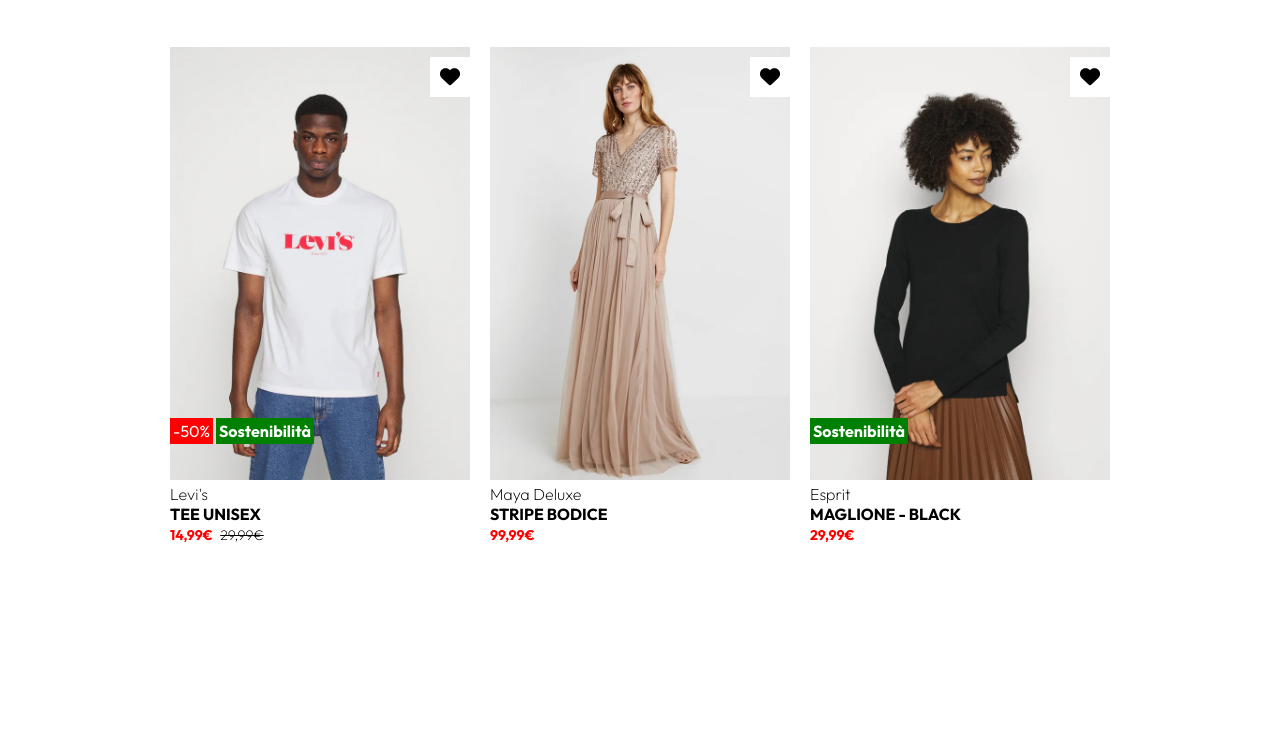
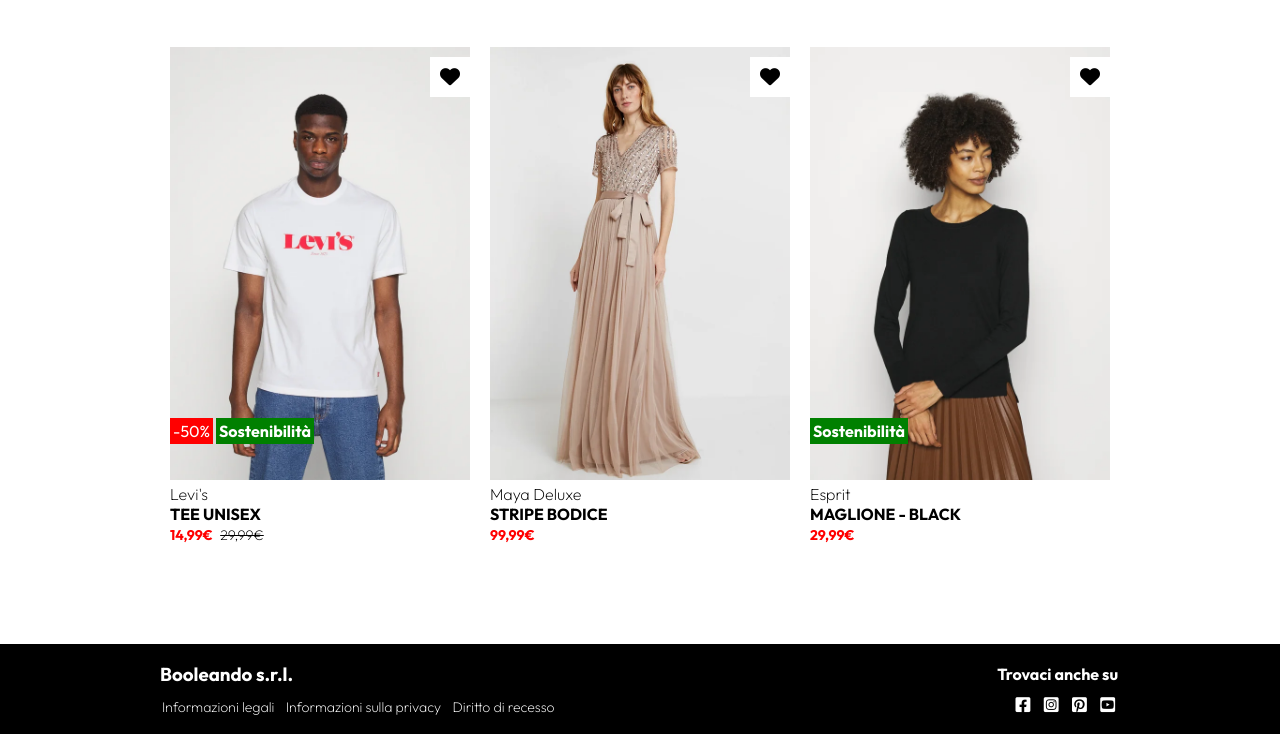
Before and after one commit to CosimoA/html-css-boolando, a plain HTML site: page index.html in a window 1280 px wide. Shown: the part 630-1364 px from the top of the page. Before the commit the page ends 1274 px from the top, so only its background shows below. Drawn offline with Linux system fonts and the light colour scheme.

Commit message:
Footer done project finish

```diff
--- a/css/style.css
+++ b/css/style.css
@@ -175,3 +175,42 @@ span{
     bottom: 40px;
     left: 46px;
 }
+
+footer{
+    display: flex;
+    justify-content: center;
+    align-items: center;
+    background-color: black;
+    height: 90px;
+}
+
+.ragionesociale{
+    flex-basis: 35%;
+}
+
+.iconesocial{
+    flex-basis: 40%;
+}
+footer .iconesocial{
+    display: flex;
+    flex-direction: column;
+    align-items: flex-end;
+}
+
+h3{
+    color: white;
+    margin-bottom: 10px;
+}
+
+h4{
+    color: white;
+    margin-bottom: 10px;
+}
+
+
+.legal{
+    font-size: 14px;
+    font-weight: lighter;
+    padding: 0;
+    border: 0;
+}
--- a/index.html
+++ b/index.html
@@ -164,9 +164,28 @@
                 </div>
             </section>
         </main>
-
         <!-- Footer con 2 sezioni -->
-
-
+        <footer>
+            <div class="ragionesociale">
+                <h3>Booleando s.r.l.</h3>
+                <div>
+                    <span><a class="legal" href="#">Informazioni legali</a></span>
+                    <span><a class="legal" href="#">Informazioni sulla privacy</a></span>
+                    <span><a class="legal" href="#">Diritto di recesso</a></span>
+                </div>
+            </div>
+            <div class="iconesocial">
+                <div>
+                    <h4>Trovaci anche su</h4>
+                    <div class="social">
+                        <a href="#"><i class="fa-brands fa-square-x-twitter"></i></a>
+                        <a href="#"><i class="fa-brands fa-square-facebook"></i></a>
+                        <a href="#"><i class="fa-brands fa-square-instagram"></i></a>
+                        <a href="#"><i class="fa-brands fa-square-pinterest"></i></a>
+                        <a href="#"><i class="fa-brands fa-square-youtube"></i></a>
+                    </div>
+                </div>
+            </div>
+        </footer>
     </body>
 </html>
```
